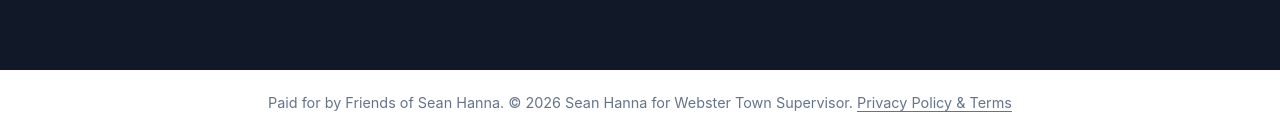
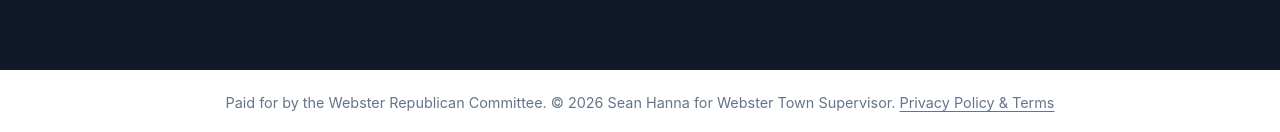
Before and after one commit to seanhannaforsupervisor/import-react-from-react-import-motion, a plain HTML site: page index.html in a window 1280 px wide. Shown: the part 4890-5022 px from the top of the page. Drawn offline with Linux system fonts and the light colour scheme.

Commit message:
Update campaign footer disclaimer to Webster Republican Committee

```diff
--- a/index.html
+++ b/index.html
@@ -898,7 +898,7 @@
       </section>
     </main>
 
-    <footer>Paid for by Friends of Sean Hanna. © 2026 Sean Hanna for Webster Town Supervisor. <a href="/privacy/">Privacy Policy &amp; Terms</a></footer>
+    <footer>Paid for by the Webster Republican Committee. © 2026 Sean Hanna for Webster Town Supervisor. <a href="/privacy/">Privacy Policy &amp; Terms</a></footer>
     <script>
       document.getElementById('campaign-opt-in-form').addEventListener('submit', async function (event) {
         event.preventDefault();
```
